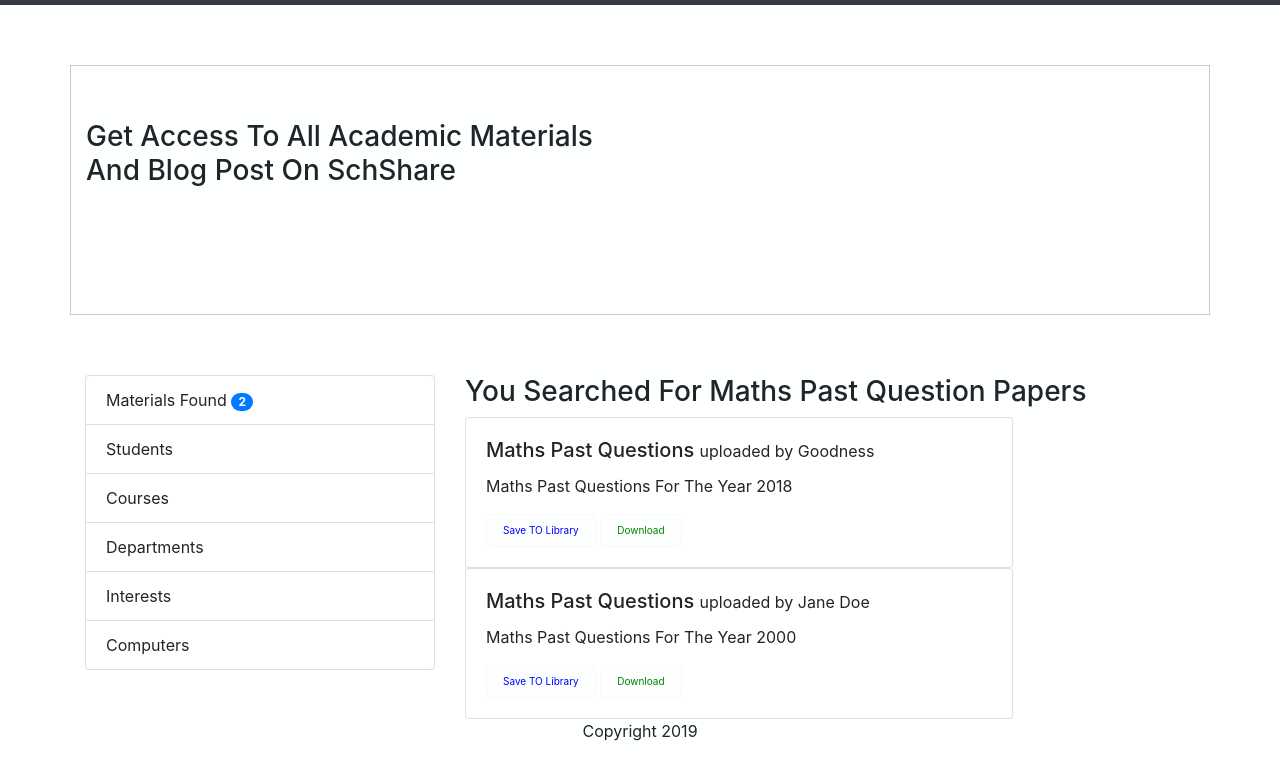
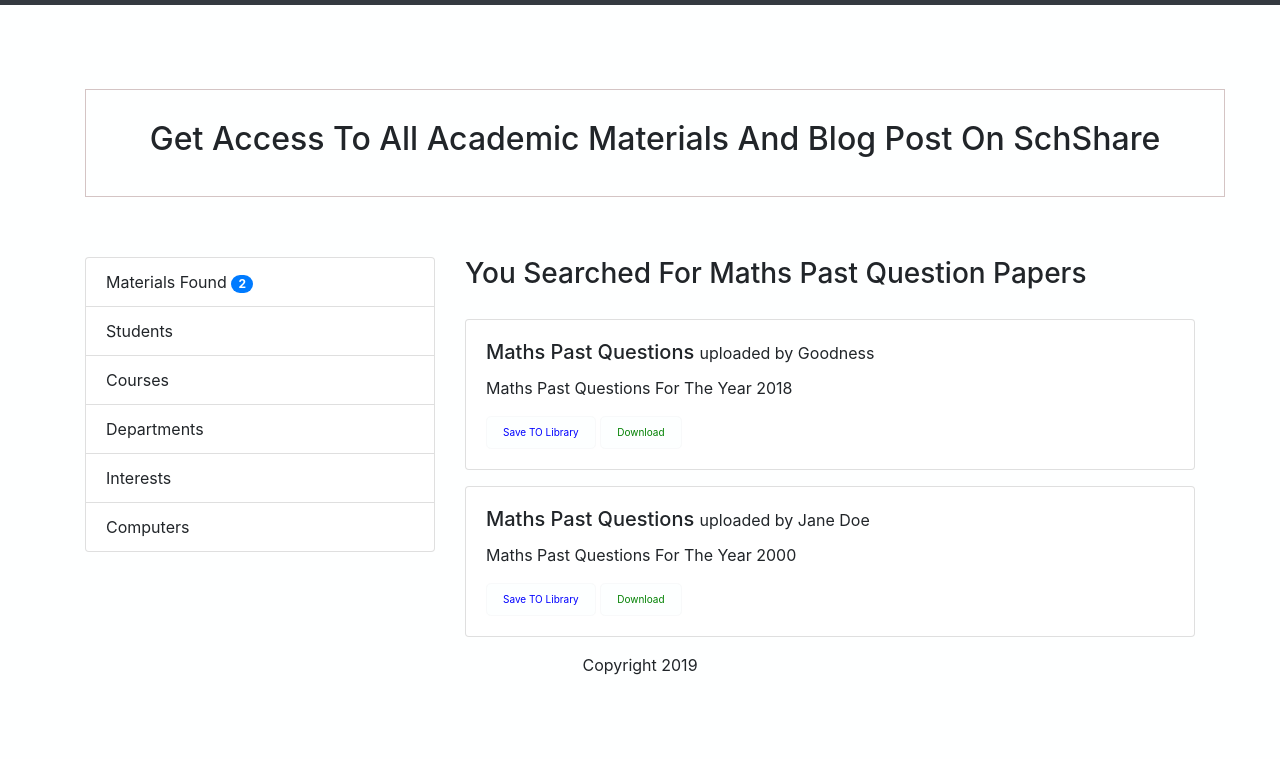
Before and after one commit to GoodnessEzeokafor/dacade-web-development-course, a plain HTML site: page index.html in a window 1280 px wide. Shown: the part 51-810 px from the top of the page. Drawn offline with Linux system fonts and the light colour scheme.

Commit message:
Minor website fixes
- Made code more readable
- Fixed some style problems. Headings, margins, paddings and card sizes.

```diff
--- a/css/base.css
+++ b/css/base.css
@@ -8,15 +8,12 @@
   background:#feffff;
 }
 /* Section */
-.introduction{
-    width: 30;
-}
 .intro{
-    margin-top: 60px;
+  margin: 60px 15px 0px 15px;
   border: 1px solid #d4c4c4;
-    height: 250px;
   /* background-color: black; */
-    padding-top: 30px;
+  padding: 30px;
+  text-align: center;
 }
 /* End Intro Section */
 
@@ -29,3 +26,15 @@
   border-color: #f8f9fa;
   font-size: 10px;
 }
+
+.card{
+  margin-bottom: 1em;
+}
+
+#section-headline{
+  margin-bottom: 1em;
+}
+
+#content-selection{
+  margin-bottom: 3em;
+}
--- a/index.html
+++ b/index.html
@@ -7,14 +7,15 @@
   <title>SchShare</title>
   <link rel="stylesheet" href="css/bootstrap.min.css">
   <link rel="stylesheet" href="css/base.css">
-
 </head>
 <body>
   <!-- NavBar -->
   <nav class="navbar navbar-expand-lg navbar-dark bg-dark mb-4">
     <div class="container">
       <a class="navbar-brand" href="#">SchShare</a>
-                <button class="navbar-toggler" type="button" data-toggle="collapse" data-target="#navbarSupportedContent" aria-controls="navbarSupportedContent" aria-expanded="false" aria-label="Toggle navigation">
+      <button class="navbar-toggler" type="button" data-toggle="collapse"
+      data-target="#navbarSupportedContent" aria-controls="navbarSupportedContent"
+      aria-expanded="false" aria-label="Toggle navigation">
         <span class="navbar-toggler-icon"></span>
       </button>
 
@@ -22,8 +23,11 @@
         <ul class="navbar-nav mr-auto">
           <!-- my-2 my-lg-0 -->
           <form class="form-inline mr-3">
-                            <input class="form-control mr-sm-2" type="search" placeholder="Search For Academic Materials" aria-label="Search" size=50>
-                            <button class="btn btn-outline-success my-2 my-sm-0" type="submit">Search</button>
+            <input class="form-control mr-sm-2" type="search"
+            placeholder="Search For Academic Materials" aria-label="Search"
+            size=50>
+            <button class="btn btn-outline-success my-2 my-sm-0" type="submit">
+              Search</button>
           </form>
           <li class="nav-item">
             <a class="nav-link" href="./index.html">Home</a>
@@ -32,7 +36,9 @@
             <a class="nav-link" href="#">Upload Item</a>
           </li>
           <li class="nav-item dropdown">
-                        <a class="nav-link dropdown-toggle" href="#" id="navbarDropdown" role="button" data-toggle="dropdown" aria-haspopup="true" aria-expanded="false">
+            <a class="nav-link dropdown-toggle" href="#" id="navbarDropdown"
+            role="button" data-toggle="dropdown" aria-haspopup="true"
+            aria-expanded="false">
               Settings
             </a>
             <div class="dropdown-menu" aria-labelledby="navbarDropdown">
@@ -49,12 +55,12 @@
   <!-- End Navbar -->
   <!-- Body -->
   <section class="introduction">
-            <div class="container intro">
+    <div class="container">
       <div class="row">
-                    <div class="col-md-6 pt-4">
-                        <h3>
+        <div class="col-md-12 intro">
+          <h2>
             Get Access To All Academic Materials And Blog Post On SchShare
-                        </h3>
+          </h2>
         </div>
       </div>
     </div>
@@ -62,7 +68,7 @@
   <section class="post_list">
     <div class="container">
       <div class="row">
-                    <div class="col-md-4">
+        <div id="content-selection" class="col-md-4">
           <ul class="list-group list-group-horizontal">
             <li class="list-group-item">
               Materials Found
@@ -76,23 +82,30 @@
           </ul>
         </div>
         <div class="col-md-8">
-                        <h3>You Searched For Maths Past Question Papers</h3>
+          <h3 id="section-headline">You Searched For Maths Past Question Papers</h3>
           <!-- 1st Item  Found -->
-                        <div class="card w-75">
+          <div class="card w-100">
             <div class="card-body">
-                                <h5 class="card-title">Maths Past Questions <small>uploaded by Goodness</small></h5>
+              <h5 class="card-title">Maths Past Questions <small>uploaded by
+                Goodness</small>
+              </h5>
               <p class="card-text">Maths Past Questions For The Year 2018</p>
-                                <a href="#" class="btn btn-lg btn-light" style="color:blue;">Save TO Library</a>
-                                <a href="#" class="btn btn-lg btn-light" style="color:green;">Download</a>
+              <a href="#" class="btn btn-lg btn-light" style="color:blue;">
+                Save TO Library</a>
+              <a href="#" class="btn btn-lg btn-light" style="color:green;">
+                Download</a>
             </div>
           </div>
           <!-- 2nd Item Found -->
-                        <div class="card w-75">
+          <div class="card w-100">
             <div class="card-body">
-                                <h5 class="card-title">Maths Past Questions <small>uploaded by Jane Doe</small></h5>
+              <h5 class="card-title">Maths Past Questions <small>uploaded by
+                Jane Doe</small></h5>
               <p class="card-text">Maths Past Questions For The Year 2000</p>
-                                <a href="#" class="btn btn-lg btn-light" style="color:blue;">Save TO Library</a>
-                                <a href="#" class="btn btn-lg btn-light" style="color:green;">Download</a>
+              <a href="#" class="btn btn-lg btn-light" style="color:blue;">Save
+                TO Library</a>
+              <a href="#" class="btn btn-lg btn-light" style="color:green;">
+                Download</a>
             </div>
           </div>
         </div>
@@ -101,7 +114,9 @@
   </section>
 
   <footer>
-            <p class="text-center">Copyright <script> document.write((new Date().getFullYear()));</script></p>
+    <p class="text-center">Copyright
+      <script>document.write((new Date().getFullYear()));</script>
+    </p>
   </footer>
   <!-- End Body -->
   <script src="js/jquery.min.js"></script>
```
Lines whose indentation alone changed are shown as unchanged.
